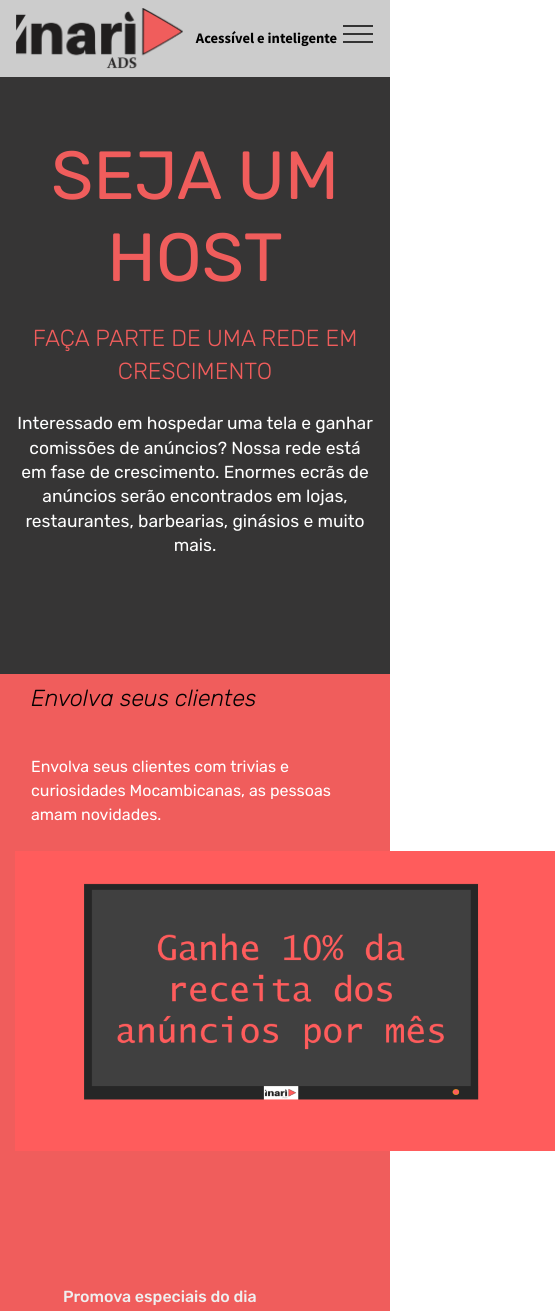
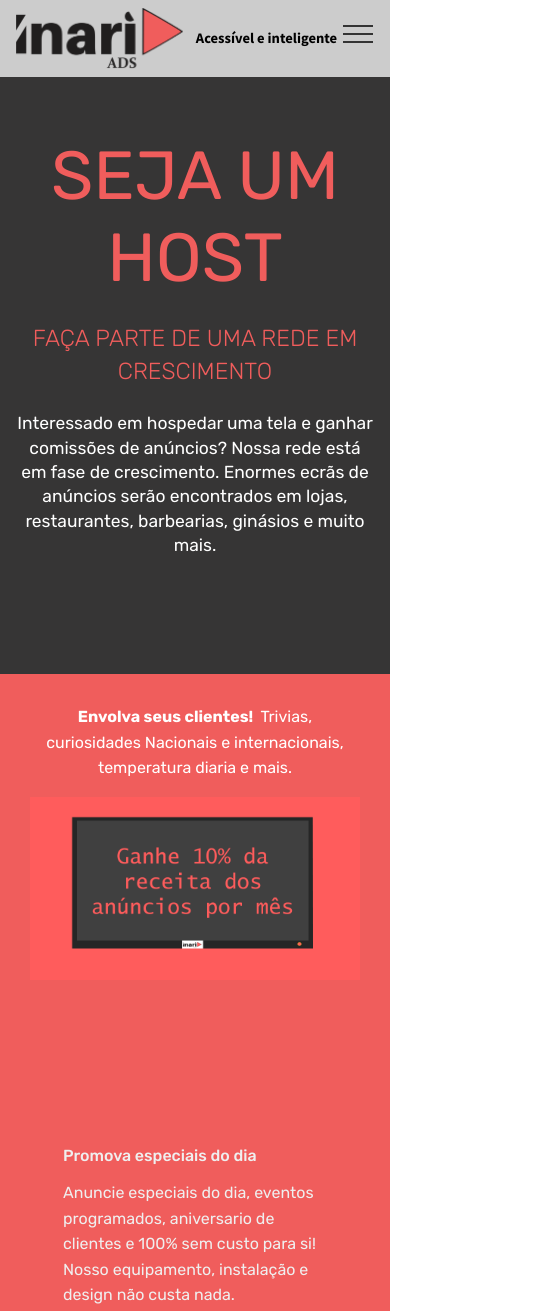
Before and after one commit to inariads/inariads, a plain HTML site: page host.html in a window 390 px wide. Shown: the top 1311 px of the page, 555 px wide, since content can reach past the window. Drawn offline with Linux system fonts and the light colour scheme.

```diff
--- a/assets/images/hashes.json
+++ b/assets/images/hashes.json
@@ -1 +1 @@
-{"5OS91AKymcacN3gHklJSXA==":"untitled-122x44.png","yjixd2daeIy4S0bBtLLiuA==":"inari%20no%20bg%203-338x123.png","N2lE9eqLHUuqHyosQBctdQ==":"inari%20website%20bg-1321x741.png","W25iwUCqz5dkUXsEuT7AZg==":"inari%20no%20bg%203-192x70.png","Y7INxzFoO23PEYQM5a7Z2w==":"inari%20no%20bg%203-192x70.png","nAOPGGT0IeRhOBUE8cs37A==":"inari%20no%20bg%203-192x70.png","G0BvdanOV6VLNacnWwXw7A==":"inari%20website%20bg%20txt-958x532.png","IZNlLPw8MRo06+fQJnySzw==":"46154_145903155440953_1805533_n-240x180.jpg"}
+{"5OS91AKymcacN3gHklJSXA==":"untitled-122x44.png","yjixd2daeIy4S0bBtLLiuA==":"inari%20no%20bg%203-338x123.png","N2lE9eqLHUuqHyosQBctdQ==":"inari%20website%20bg-1321x741.png","W25iwUCqz5dkUXsEuT7AZg==":"inari%20no%20bg%203-192x70.png","Y7INxzFoO23PEYQM5a7Z2w==":"inari%20no%20bg%203-192x70.png","nAOPGGT0IeRhOBUE8cs37A==":"inari%20no%20bg%203-192x70.png","G0BvdanOV6VLNacnWwXw7A==":"inari%20website%20bg%20txt-958x532.png","IZNlLPw8MRo06+fQJnySzw==":"46154_145903155440953_1805533_n-240x180.jpg","fNlWznyrBKWZSvP0eVG7og==":"inari%20website%20bg%20txt-436x242.png"}
--- a/assets/mobirise/css/mbr-additional.css
+++ b/assets/mobirise/css/mbr-additional.css
@@ -1980,32 +1980,22 @@ body {
 .cid-ri9UeyDleQ .mbr-section-btn {
   color: #ffffff;
 }
-.cid-ri9Vk7inhm {
-  padding-top: 0px;
-  padding-bottom: 0px;
+.cid-rjp5N3MQFE {
+  padding-top: 30px;
+  padding-bottom: 30px;
   background-color: #f05d5c;
 }
-.cid-ri9Vk7inhm .testimonial-text {
-  font-style: italic;
-  color: #020000;
-  font-weight: 300;
-}
-.cid-ri9Vk7inhm .mbr-author-name {
-  font-weight: bold;
-  color: #020000;
-}
-.cid-ri9Vk7inhm .mbr-author-desc {
-  color: #292929;
-}
-@media (max-width: 991px) {
-  .cid-ri9Vk7inhm .mbr-figure,
-  .cid-ri9Vk7inhm img {
-    max-height: 300px;
-    width: auto;
-    margin: auto;
-  }
-}
-.cid-ri9Vk7inhm .mbr-author-name SPAN {
+@media (min-width: 992px) {
+  .cid-rjp5N3MQFE .mbr-figure {
+    padding-left: 4rem;
+  }
+}
+@media (max-width: 992px) {
+  .cid-rjp5N3MQFE .mbr-figure {
+    padding-top: 1rem;
+  }
+}
+.cid-rjp5N3MQFE .mbr-text {
   color: #ffffff;
 }
 .cid-rhZuW6NCAX .navbar {
--- a/host.html
+++ b/host.html
@@ -51,7 +51,7 @@
         </div>
         <div class="collapse navbar-collapse" id="navbarSupportedContent">
             <ul class="navbar-nav nav-dropdown nav-right" data-app-modern-menu="true"><li class="nav-item">
-                    <a class="nav-link link text-black display-4" href="https://mobirise.co">Home</a>
+                    <a class="nav-link link text-black display-4" href="index.html">Home</a>
                 </li>
                 <li class="nav-item">
                     <a class="nav-link link text-black display-4" href="host.html">
@@ -63,7 +63,7 @@
     </nav>
 </section>
 
-<section class="engine"><a href="https://mobirise.info/t">free amp templates</a></section><section class="header1 cid-ri9UeyDleQ" id="header1-k">
+<section class="engine"><a href="https://mobirise.info/r">bootstrap templates</a></section><section class="header1 cid-ri9UeyDleQ" id="header1-k">
 
 
 
@@ -86,22 +86,23 @@
 
 </section>
 
-<section class="testimonials3 cid-ri9Vk7inhm" id="testimonials3-l">
-
-
+<section class="mbr-section content7 cid-rjp5N3MQFE" id="content7-k">
 
 
 
     <div class="container">
         <div class="media-container-row">
-            <div class="media-content px-3 align-self-center mbr-white py-2">
-                <p class="mbr-text testimonial-text mbr-fonts-style display-2">Envolva seus clientes</p>
-                <p class="mbr-author-name pt-4 mb-2 mbr-fonts-style display-7"><span style="font-weight: normal;">Envolva seus clientes com trivias e curiosidades Mocambicanas, as pessoas amam novidades.</span></p>
-                <p class="mbr-author-desc mbr-fonts-style display-7"></p>
-            </div>
-
-            <div class="mbr-figure pl-lg-5" style="width: 145%;">
-              <img src="assets/images/inari-website-bg-txt-958x532.png" alt="" title="">
+            <div class="col-12 col-md-10">
+                <div class="media-container-row">
+                    <div class="media-content">
+                        <div class="mbr-section-text">
+                            <p class="mbr-text align-right mb-0 mbr-fonts-style display-7"><strong>Envolva seus clientes!&nbsp;</strong>&nbsp;Trivias, curiosidades Nacionais e internacionais, temperatura diaria e mais.</p>
+                        </div>
+                    </div>
+                    <div class="mbr-figure" style="width: 110%;">
+                     <img src="assets/images/inari-website-bg-txt-436x242.png" alt="Mobirise" title="">
+                    </div>
+                </div>
             </div>
         </div>
     </div>
@@ -119,7 +120,7 @@
                     <div class="card-box">
                         <h4 class="card-title pb-3 mbr-fonts-style display-7">Promova especiais do dia</h4>
                         <p class="mbr-text mbr-fonts-style display-7">
-                            Anuncie especiais do dia, eventos programados, aniversaio de clientes e 100% sem custo para si! Nosso equipamento, instalação e design não custa nada.
+                            Anuncie especiais do dia, eventos programados, aniversario de clientes e 100% sem custo para si! Nosso equipamento, instalação e design não custa nada.
                         </p>
                     </div>
                 </div>
@@ -172,8 +173,7 @@
             </div>
             <div class="row row-copirayt">
                 <p class="mbr-text mb-0 mbr-fonts-style mbr-white align-center display-7">
-                    © Copyright 2019 InariAds - All Rights Reserved
-                </p>
+                    ©Copyright 2019 InariAds - Todos direitos reservados</p>
             </div>
         </div>
     </div>
@@ -191,7 +191,7 @@
   <script src="assets/theme/js/script.js"></script>
 
 
- <div id="scrollToTop" class="scrollToTop mbr-arrow-up"><a style="text-align: center;"><i class="mbr-arrow-up-icon mbr-arrow-up-icon-cm cm-icon cm-icon-smallarrow-up"></i></a></div>
-    <input name="animation" type="hidden">
+  <input name="animation" type="hidden">
+   <div id="scrollToTop" class="scrollToTop mbr-arrow-up"><a style="text-align: center;"><i class="mbr-arrow-up-icon mbr-arrow-up-icon-cm cm-icon cm-icon-smallarrow-up"></i></a></div>
   </body>
 </html>
```
Also changed, not shown: index.html (+9 -11 lines), sobre.html (+5 -6 lines), assets/images/inari-website-bg-txt-436x242.png (added), 1 other file.
